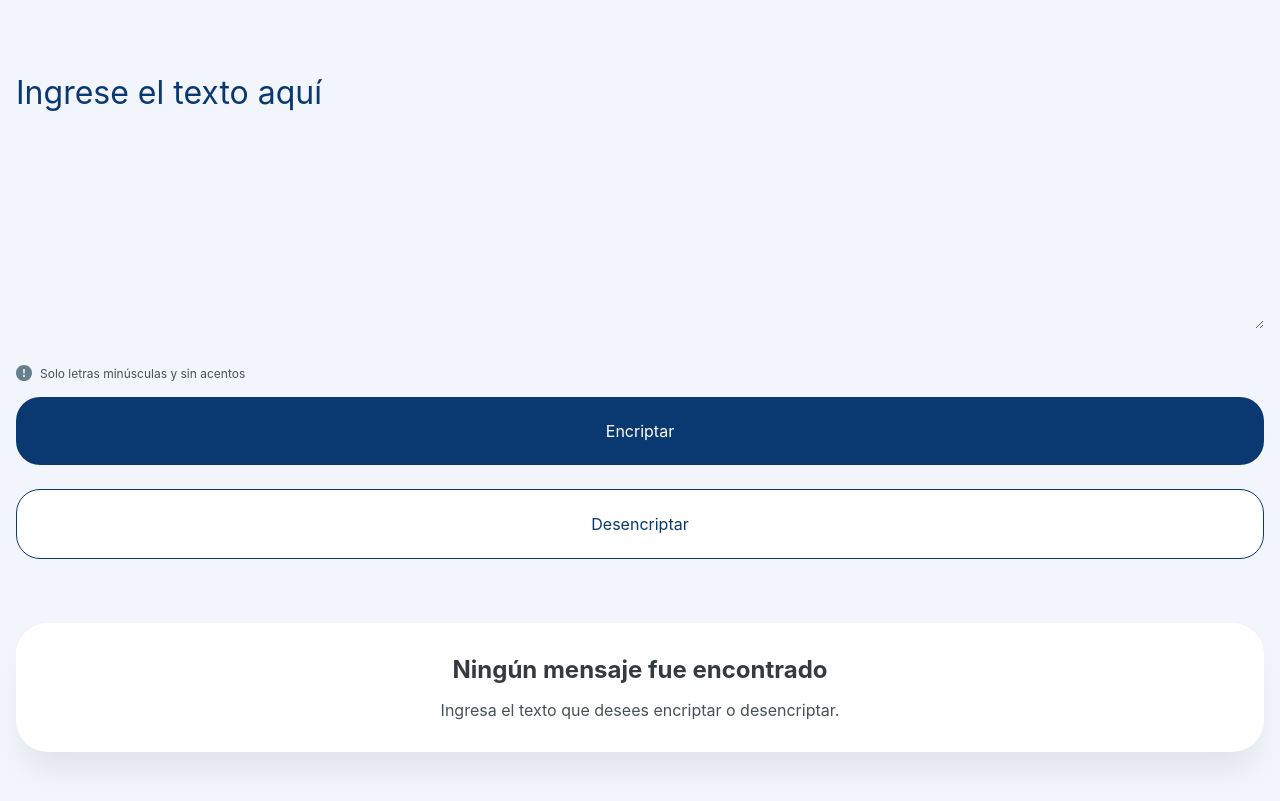
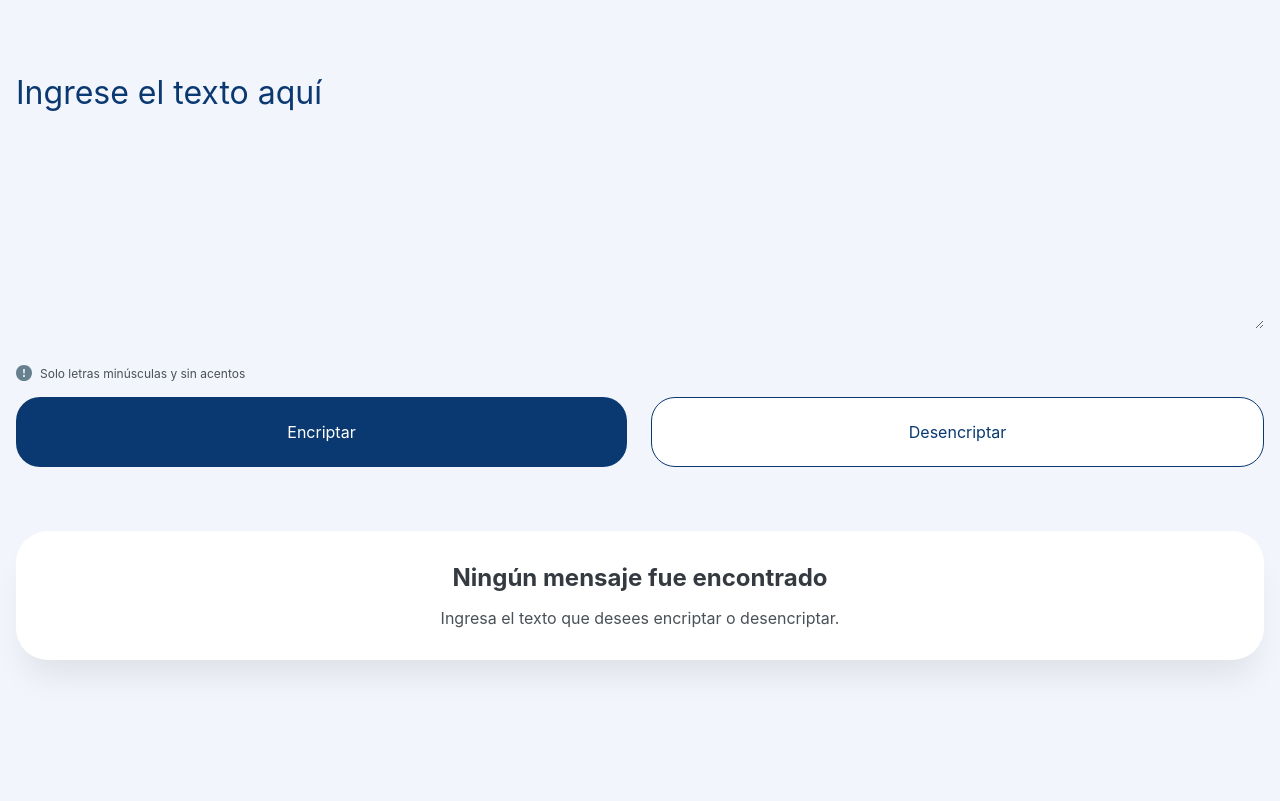
Before and after one commit to LuisAngel98/alura-challenge, a plain HTML site: page index.html in a window 1280 px wide. Shown: the part 75-876 px from the top of the page. After the commit the page ends 800 px from the top, so only its background shows below. Drawn offline with Linux system fonts and the light colour scheme.

Commit message:
Completed design for tablets

```diff
--- a/index.html
+++ b/index.html
@@ -13,6 +13,7 @@
         <img src="./assets/Top.svg" alt="Logo">
     </header>
     <main>
+        <div class="container-left">
             <div>
                 <textarea name="inputText" id="inputText" placeholder="Ingrese el texto aquí"></textarea>
             </div>
@@ -26,12 +27,13 @@
                 <button id="btnEncrypt" class="btn btn-encriptar">Encriptar</button>
                 <button id="btnDecrypt" class="btn btn-desencriptar">Desencriptar</button>
             </div>
-        <!-- CONTAINER  1 -->
+        </div>
+        <!-- CONTAINER warning 1 -->
         <div id="container-warning" class="container-warning">
             <strong>Ningún mensaje fue encontrado</strong>
             <span>Ingresa el texto que desees encriptar o desencriptar.</span>
         </div>
-        <!-- CONTAINER 2 -->
+        <!-- CONTAINER result 2 -->
         <div id="container-result" class="container-result hidden">
             <textarea name="resultText" id="resultText" placeholder=""></textarea>
             <button id="btnCopy">Copiar</button>
--- a/styles.css
+++ b/styles.css
@@ -8,21 +8,21 @@
 }
 
 :root {
-    --dark-blue-100: #609ED4;
-    --dark-blue-200: #356EA9;
-    --dark-blue-300: #0A3871;
-    --dark-blue-400: #072B61;
+  --dark-blue-100: #609ed4;
+  --dark-blue-200: #356ea9;
+  --dark-blue-300: #0a3871;
+  --dark-blue-400: #072b61;
   --dark-blue-500: #052051;
-    --gray-100: #CED4DA;
-    --gray-200: #ADB5BD;
-    --gray-300: #868E96;
+  --gray-100: #ced4da;
+  --gray-200: #adb5bd;
+  --gray-300: #868e96;
   --gray-400: #495057;
-    --gray-500: #343A40;
-    --light-blue-100: #F3F5FC;
-    --light-blue-200: #EFF1FA;
-    --light-blue-300: #E9ECF8;
-    --light-blue-400: #AAB2D5;
-    --light-blue-500: #757FB2;
+  --gray-500: #343a40;
+  --light-blue-100: #f3f5fc;
+  --light-blue-200: #eff1fa;
+  --light-blue-300: #e9ecf8;
+  --light-blue-400: #aab2d5;
+  --light-blue-500: #757fb2;
 }
 
 body {
@@ -39,7 +39,7 @@ header {
 #inputText {
   border-style: none;
   width: 100%;
-    height: 16rem;
+  min-height: 16rem;
   font-size: 2rem;
   color: var(--dark-blue-300);
   background-color: var(--light-blue-100);
@@ -69,7 +69,7 @@ header {
   gap: 1.5rem;
   margin-bottom: 4rem;
 }
-button{
+button {
   cursor: pointer;
 }
 .btn {
@@ -97,7 +97,7 @@ button{
   flex-direction: column;
   border-radius: 2rem;
   box-shadow: 0px 24px 32px -8px rgba(0, 0, 0, 0.08);
-    background: #FFFFFF;
+  background: #ffffff;
   gap: 1rem;
   padding: 2rem;
   text-align: center;
@@ -142,6 +142,14 @@ button{
   padding: 1.5rem;
   font-size: 1rem;
 }
-.hidden{
+.hidden {
   display: none;
 }
+@media (min-width: 768px) {
+  .container-buttons {
+    flex-direction: row;
+  }
+  .container-buttons button {
+    flex: 1;
+  }
+}
```
Also changed, not shown: assets/Muñeco.png (added). Lines whose indentation alone changed are shown as unchanged.
